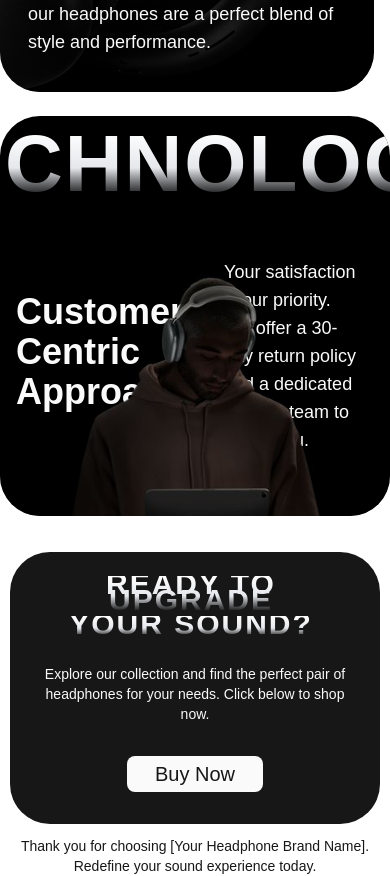
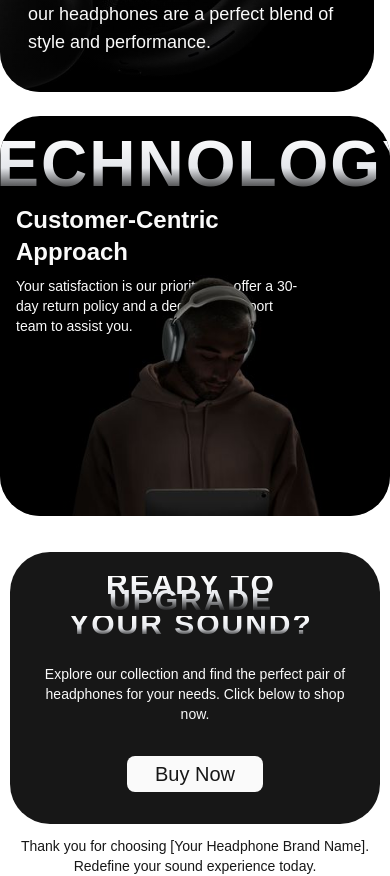
Before and after one commit to Maryammuhammadafzal/headphones-Landing-Page, a Next.js app: page /different in a window 390 px wide. Shown: the part 975-1851 px from the top of the page. Built offline with nearby package versions, Linux system fonts and the light colour scheme; a web font is replaced by a local one.

Commit message:
making responsive

```diff
--- a/src/app/different/page.tsx
+++ b/src/app/different/page.tsx
@@ -48,9 +48,9 @@ const DifferentPage = () => {
                         <div className="relative w-full h-[400px] rounded-[40px] overflow-hidden">
 
                             <div className="absolute inset-0 flex flex-col justify-start items-center p-4 bg-gradient-to-t from-black/60 via-transparent">
-                                <h2 className='gradient-title xl:text-[231px] lg:text-[200px] lg:leading-[130px] md:text-[170px] md:leading-[110px] sm:text-[150px] sm:leading-[90px] xs:text-[124px] xs:leading-[70px] text-[100px] leading-[50px] min-[350px]:text-[80px] min-[350px]:leading-[64px] min-[280px]:text-[56px] min-[280px]:leading-[48px] font-mono uppercase xl:leading-[150px] letter-spacing'>Technology</h2>
-                                <div className="w-full h-full  flex justify-between items-center gap-4">
-                                    <h3 className="lg:text-5xl max-w-md text-primary-foreground text-4xl font-sans sm:text-3xl font-bold">
+                                <h2 className='gradient-title xl:text-[231px] lg:text-[200px] lg:leading-[130px] md:text-[140px] md:leading-[110px] sm:text-[110px] sm:leading-[90px] xs:text-[84px] xs:leading-[70px] text-[64px] leading-[50px] min-[350px]:text-[64px] min-[350px]:leading-[64px] min-[280px]:text-[48px] min-[280px]:leading-[48px] font-mono uppercase xl:leading-[150px] letter-spacing'>Technology</h2>
+                                <div className="w-full h-full  flex md:flex-row flex-col md:justify-between justify-start md:items-center items-start lg:gap-4 md:gap-8">
+                                    <h3 className="lg:text-5xl lg:max-w-md md:max-w-sm max-w-xs text-primary-foreground md:text-4xl font-sans sm:text-3xl text-2xl font-bold">
                                         Customer-Centric Approach
                                     </h3>
 
@@ -58,16 +58,16 @@ const DifferentPage = () => {
                                         src='/images/boy-image.png'
                                         alt="Customer"
                                         layout="fill"
-                                        className="object-cover "
+                                        className="object-cover"
                                     />
                                     <Image
                                         src='/images/boy-image1.png'
                                         alt="Customer"
                                         layout="fill"
-                                        className="object-cover absolute top-20 bottom-0 left-0 -z-10"
+                                        className="object-cover absolute top-20 bottom-0 left-0  -z-10"
                                     />
 
-                                    <p className="xl:text-xl text-lg max-w-sm px-3  mt-2 font-sans text-primary-foreground">
+                                    <p className="xl:text-xl lg:text-lg  sm:text-base text-sm md:max-w-xs max-w-2xs lg:max-w-sm lg:px-3  mt-2 font-sans text-primary-foreground">
                                         Your satisfaction is our priority. We offer a 30-day return policy and a dedicated support team to assist you.
                                     </p>
                                 </div>
```
